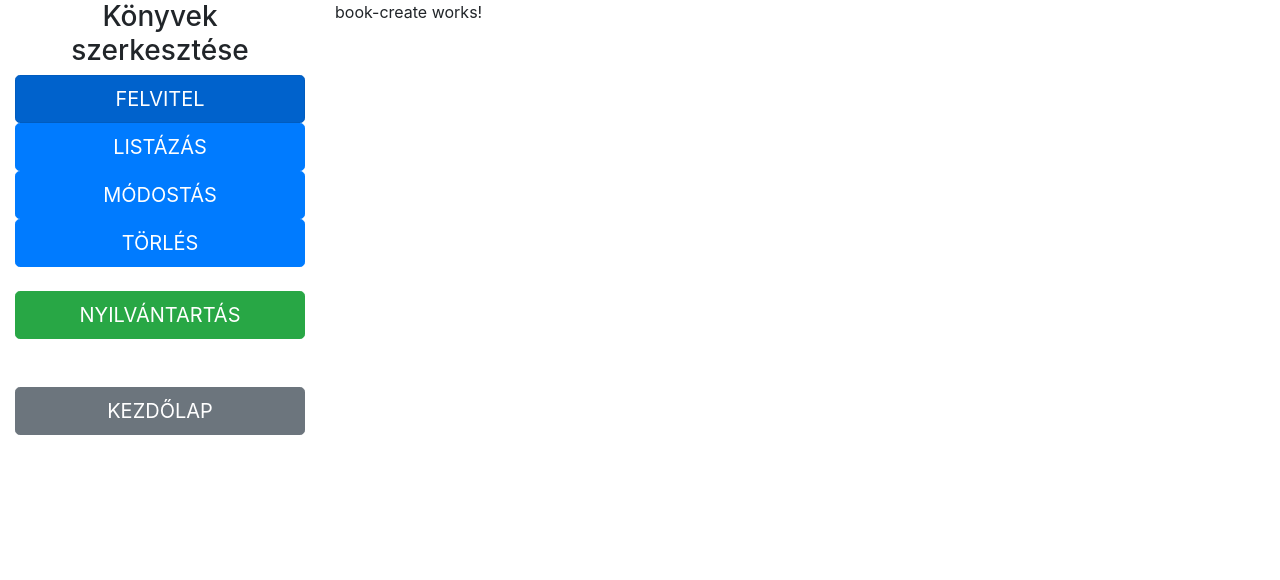
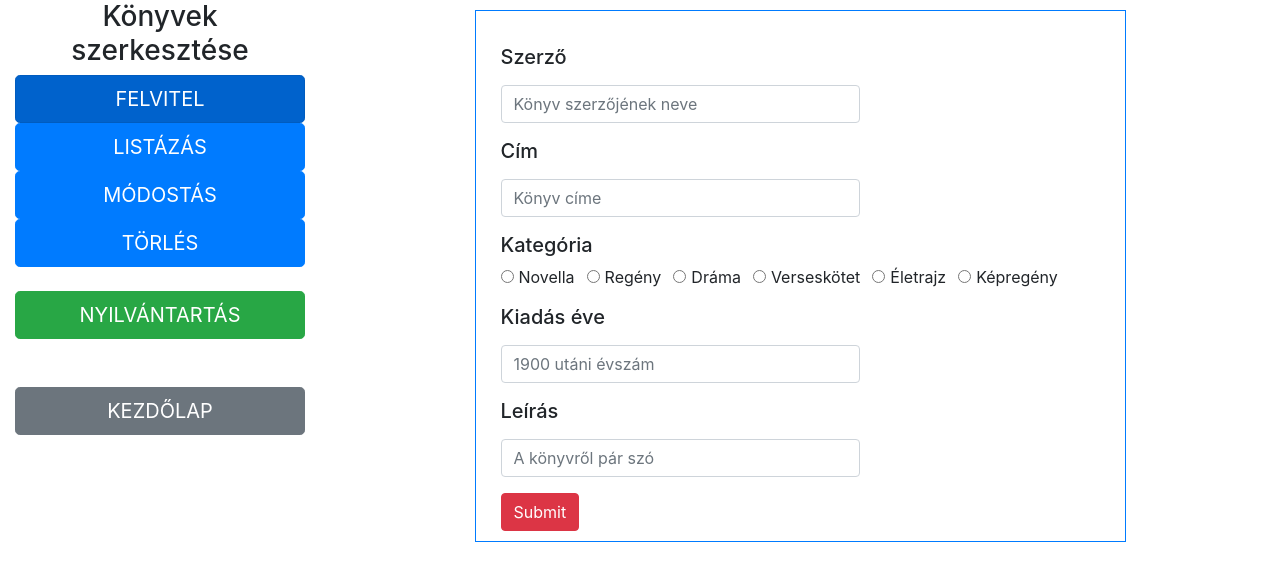
Before and after one commit to gonbazsolt/job-application-exercise, an Angular app in the folder Bookstore/: page /books/create in a window 1280 px wide. Shown: the top 580 px of the page. Built offline with nearby package versions, Linux system fonts and the light colour scheme.

Commit message:
first/sample form creted

```diff
--- a/Bookstore/src/app/books-crud/book-create/book-create.component.css
+++ b/Bookstore/src/app/books-crud/book-create/book-create.component.css
@@ -0,0 +1,12 @@
+.container {
+  max-width: 70%;
+  margin: 10px auto 10px auto;
+}
+
+form {
+  margin: 10px;
+}
+
+input {
+  max-width: 60%;
+}
--- a/Bookstore/src/app/books-crud/book-create/book-create.component.html
+++ b/Bookstore/src/app/books-crud/book-create/book-create.component.html
@@ -1,3 +1,61 @@
-<p>
-  book-create works!
-</p>
+<div class="container border border-primary">
+  <form [formGroup]="createBookForm" (ngSubmit)="onSubmit()"><br>
+
+    <div class="form-group">
+      <label for="author">
+        <h5>Szerző</h5>
+      </label>
+      <input type="text" id="author" formControlName="author" class="form-control" placeholder="Könyv szerzőjének neve">
+      <small *ngIf="(createBookForm.get('author').touched || isSubmitPushed) && createBookForm.value.author === null"
+        class="form-text text-muted">
+        This field is required!
+      </small>
+    </div>
+
+    <div class="form-group">
+      <label for="title">
+        <h5>Cím</h5>
+      </label>
+      <input type="text" id="title" formControlName="title" class="form-control" placeholder="Könyv címe">
+      <small *ngIf="(createBookForm.get('title').touched || isSubmitPushed) && createBookForm.value.title === null"
+        class="form-text text-muted">
+        This field is required!
+      </small>
+    </div>
+
+    <div class="form-group">
+      <h5>Kategória</h5>
+      <div class="form-check form-check-inline" *ngFor="let category of categories">
+        <label class="form-check-label">
+          <input class="form-check-input" type="radio" formControlName="category" [value]="category">{{ category }}
+        </label>
+      </div>
+      <div display="block"></div>
+      <small *ngIf="createBookForm.value.category === null && isSubmitPushed" class="form-text text-muted">
+        This field is required!
+      </small>
+    </div>
+
+    <div class="form-group">
+      <label for="published">
+        <h5>Kiadás éve</h5>
+      </label>
+      <input type="number" id="published" formControlName="published" class="form-control"
+        placeholder="1900 utáni évszám">
+      <small
+        *ngIf="(createBookForm.get('published').touched || isSubmitPushed) && createBookForm.value.published === null"
+        class="form-text text-muted">
+        This field is required!
+      </small>
+    </div>
+
+    <div class="form-group">
+      <label for="description">
+        <h5>Leírás</h5>
+      </label>
+      <input type="text" id="description" formControlName="description" class="form-control" placeholder="A könyvről pár szó">
+    </div>
+
+    <button class="btn btn-danger" type="submit">Submit</button>
+  </form>
+</div>
--- a/Bookstore/src/app/books-crud/book-create/book-create.component.ts
+++ b/Bookstore/src/app/books-crud/book-create/book-create.component.ts
@@ -1,4 +1,6 @@
 import { Component, OnInit } from '@angular/core';
+import { FormGroup, FormControl, Validators } from '@angular/forms';
+import { stringify } from '@angular/core/src/render3/util';
 
 @Component({
   selector: 'app-book-create',
@@ -6,10 +8,40 @@ import { Component, OnInit } from '@angular/core';
   styleUrls: ['./book-create.component.css']
 })
 export class BookCreateComponent implements OnInit {
+  createBookForm: FormGroup;
+  categories: string[] = ['Novella', 'Regény', 'Dráma', 'Verseskötet', 'Életrajz', 'Képregény'];
+  formStatus: string;
+  isSubmitPushed: boolean = false;
 
   constructor() { }
 
   ngOnInit() {
+    this.createBookForm = new FormGroup({
+      'author': new FormControl(null, Validators.required),
+      'title': new FormControl(null, Validators.required),
+      'category': new FormControl(null, Validators.required),
+      'published': new FormControl(null, Validators.required),
+      'description': new FormControl()
+    });
+
+    this.createBookForm.setValue({
+      'author': null,
+      'title': null,
+      'category': null,
+      'published': null,
+      'description': null
+    });
+
+    this.createBookForm.statusChanges.subscribe(
+      (status) => this.formStatus = status);
   }
 
+  onSubmit() {
+    this.isSubmitPushed = true;
+
+    if (this.formStatus === "VALID") {
+      this.createBookForm.reset();
+      this.isSubmitPushed = false;
+    }
+  }
 }
```
Also changed, not shown: Bookstore/src/app/app.module.ts (+7 -3 lines).
